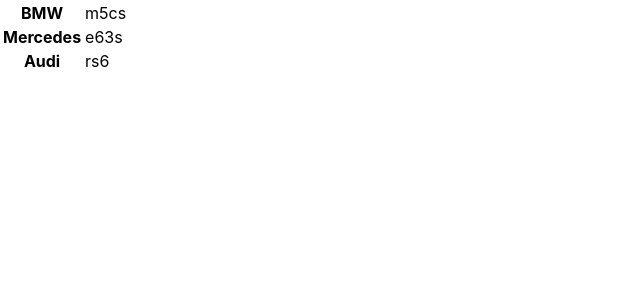
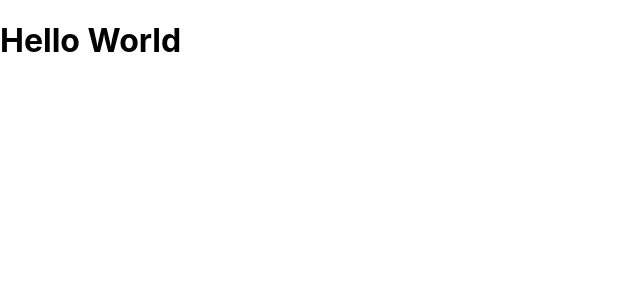
Before and after one commit to VlLabkovich/microtasks-1, a React (Create React App) app: page / in a window 1280 px wide. Shown: the top 300 px of the page, without its empty margins (0-640 px from the left). Built offline with nearby package versions, Linux system fonts and the light colour scheme.

Commit message:
refactor: delete components

```diff
--- a/src/App.tsx
+++ b/src/App.tsx
@@ -1,12 +1,12 @@
 import React from 'react';
 import './App.css';
-import {TopCars, topCars} from "./components/TopCars";
 
 
 function App() {
     return (
-        // <Practice students1={students}/>
-        <TopCars topcars1={topCars}/>
+        <div className="root">
+            <h1>Hello World</h1>
+        </div>
     );
 }
 
--- a/src/components/TopCars.tsx
+++ /dev/null
@@ -1,27 +0,0 @@
-export const topCars = [
-    {manufacturer: 'BMW', model: 'm5cs'},
-    {manufacturer: 'Mercedes', model: 'e63s'},
-    {manufacturer: 'Audi', model: 'rs6'}
-]
-
-type TopCarsType = {
-    topcars1: Array<CarsType>
-}
-
-type CarsType = {
-    manufacturer: string
-    model: string
-}
-
-export const TopCars = (props: TopCarsType) => {
-    return (
-        <table>
-            {props.topcars1.map((item, index) =>
-                <tr key={index}>
-                    <th>{item.manufacturer}</th>
-                    <td>{item.model}</td>
-                </tr>
-            )}
-        </table>
-    )
-}
```
Also changed, not shown: src/components/Practice.tsx (deleted, +0 -45 lines).
